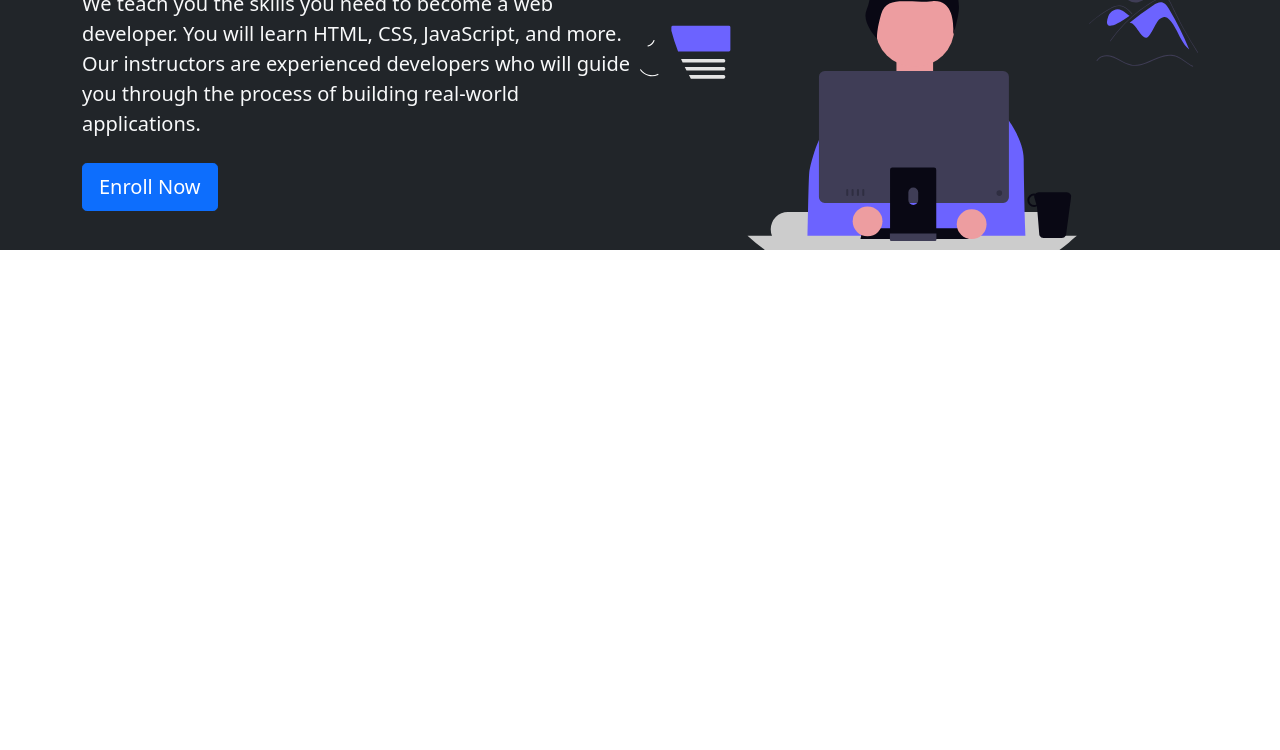
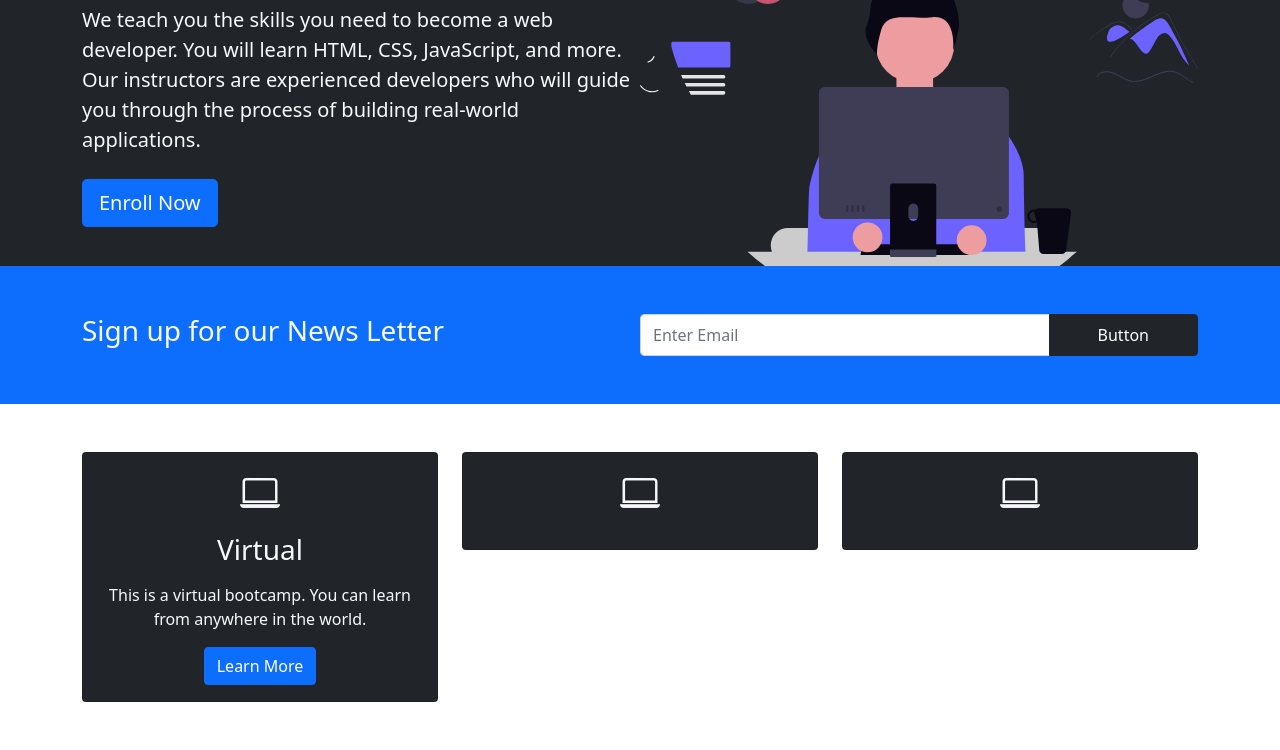
Before and after one commit to YekimCodez/bootstrap-bootcamp, a plain HTML site: page index.html in a window 1280 px wide. Shown: the part 226-976 px from the top of the page. Before the commit the page ends 800 px from the top, so only its background shows below. Drawn offline with nearby package versions, Linux system fonts and the light colour scheme.

Commit message:
Updated index.html and styles.css. Added multiple features including the Showcase section with text, image and button. Also pdated the nes letter section with an input field and button, also added content to the features section. Also included bootstrap icons cdn to index.html

```diff
--- a/index.html
+++ b/index.html
@@ -4,12 +4,13 @@
     <meta charset="UTF-8">
     <meta name="viewport" content="width=device-width, initial-scale=1.0">
     <link href="https://cdn.jsdelivr.net/npm/bootstrap@5.0.2/dist/css/bootstrap.min.css" rel="stylesheet" integrity="sha384-EVSTQN3/azprG1Anm3QDgpJLIm9Nao0Yz1ztcQTwFspd3yD65VohhpuuCOmLASjC" crossorigin="anonymous">
-    <link rel="stylesheet" href="style.css">
+    <link rel="stylesheet" href="https://cdn.jsdelivr.net/npm/bootstrap-icons@1.11.3/font/bootstrap-icons.min.css">
+    <link rel="stylesheet" href="/styles.css">
     <title>Bootstrap Bootcamp</title>
 </head>
 <body>
     <!-- Navbar -->
-    <nav class="navbar navbar-expand-lg bg-dark navbar-dark">
+    <nav class="navbar navbar-expand-lg bg-dark navbar-dark py-3">
         <div class="container">
             <a href="#" class="navbar-brand">Frontend Bootcamp</a>
 
@@ -34,7 +35,7 @@
     </nav>
 
     <!-- Showcase -->
-    <section class="bg-dark text-light pt-5 text-center text-sm-start">
+    <section class="bg-dark text-light p-5 p-lg-0 pt-lg-5 text-center text-sm-start">
         <div class="container">
             <div class="d-sm-flex align-items-center justify-content-between">
                 <div>
@@ -52,6 +53,63 @@
         </div>
     </section>
 
+    <!-- News letter -->
+    <section class="bg-primary text-light p-5">
+        <div class="container">
+            <div class="d-md-flex justify-content-between align-item-center">
+                <h3 class="mb-3 mb-md-0">Sign up for our News Letter</h3>
+
+                <div class="input-group news-input">
+                    <input type="text" class="form-control" placeholder="Enter Email" aria-label="Recipient's username" aria-describedby="button-addon2">
+                    <button class="btn btn-dark px-5 custom-btn" type="button" id="button-addon2">Button</button>
+                </div>
+            </div>
+        </div>
+    </section>
+
+    <!-- Boxes -->
+     <section class="p-5">
+        <div class="container">
+            <div class="row text-center">
+                <div class="col-md">
+                    <div class="card bg-dark text-light">
+                        <div class="card-body text-center">
+                            <div class="h1 mb-3">
+                                <i class="bi bi-laptop"></i>
+                            </div>
+                            <h3 class="card-title mb-3">
+                                Virtual
+                            </h3>
+                            <p class="card-text">
+                                This is a virtual bootcamp. You can learn from anywhere in the world.
+                            </p>
+                            <a href="#" class="btn btn-primary">Learn More</a>
+                        </div>
+                    </div>
+                </div>
+                <div class="col-md">
+                    <div class="card bg-dark text-light">
+                        <div class="card-body text-center">
+                            <div class="h1 mb-3">
+                                <i class="bi bi-laptop"></i>
+                            </div>
+                            <h3 class="card-title mb-3"></h3>
+                        </div>
+                    </div>
+                </div>
+                <div class="col-md">
+                    <div class="card bg-dark text-light">
+                        <div class="card-body text-center">
+                            <div class="h1 mb-3">
+                                <i class="bi bi-laptop"></i>
+                            </div>
+                            <h3 class="card-title mb-3"></h3>
+                        </div>
+                    </div>
+                </div>
+            </div>
+        </div>
+     </section>
 
 
     <script src="https://cdn.jsdelivr.net/npm/bootstrap@5.0.2/dist/js/bootstrap.bundle.min.js" integrity="sha384-MrcW6ZMFYlzcLA8Nl+NtUVF0sA7MsXsP1UyJoMp4YLEuNSfAP+JcXn/tWtIaxVXM" crossorigin="anonymous"></script>
--- a/styles.css
+++ b/styles.css
@@ -0,0 +1,10 @@
+@media(min-width: 768px) {
+    .news-input {
+        width: 50%;
+    }
+}
+
+.custom-btn {
+   padding-top: 0.5rem;
+   padding-bottom: 0.5rem;
+}
```
